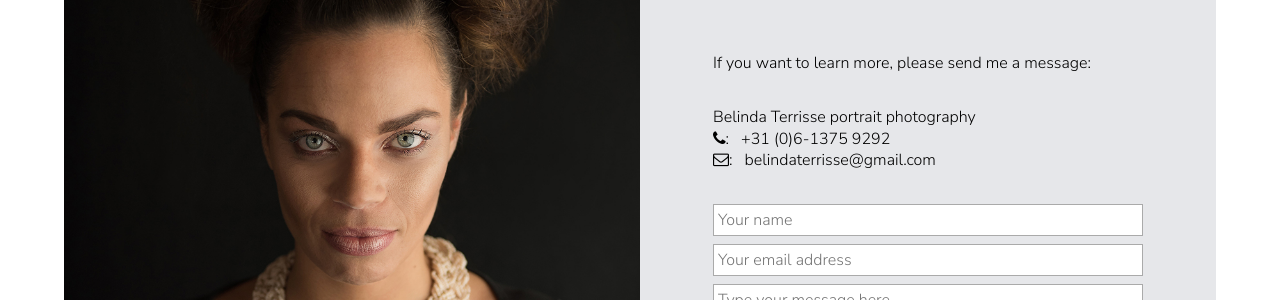
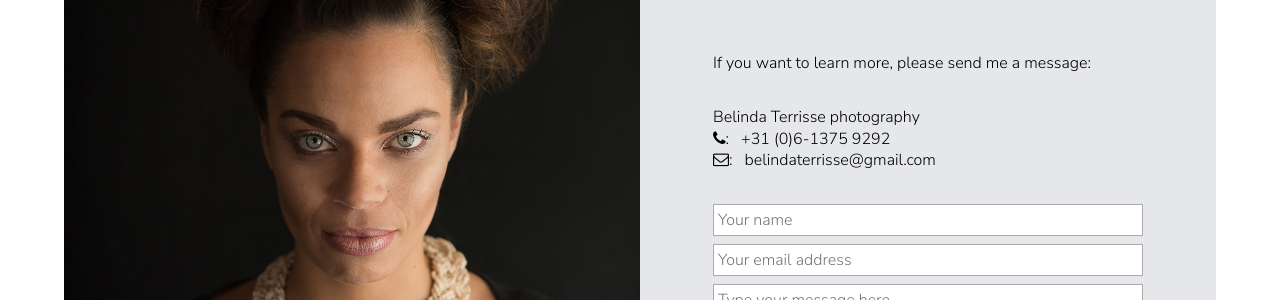
Before and after one commit to cmbybelin/cmbybelin.github.io, a Jekyll site: the page built from contact.html, in a window 1280 px wide and 1173 px high. Shown: the part 369-669 px from the top of the window. Built offline with Jekyll 4.4.1, drawn with Linux system fonts in a browser that asks for light colours.

Commit message:
Update vcard

```diff
--- a/_includes/vcard.html
+++ b/_includes/vcard.html
@@ -1,5 +1,5 @@
 <p class="vcard">
- <span class="fn org">Belinda Terrisse portrait photography</span><br/>
+ <span class="fn org">Belinda Terrisse photography</span><br/>
  <i class="fa fa-phone"></i>: <a href="tel:+316-1375-9292" class="tel">+31 (0)6-1375 9292</a><br/>
  <i class="fa fa-envelope-o"></i>: <a href="mailto:belindaterrisse@gmail.com" class="email">belindaterrisse@gmail.com</a>
 </p>
```
